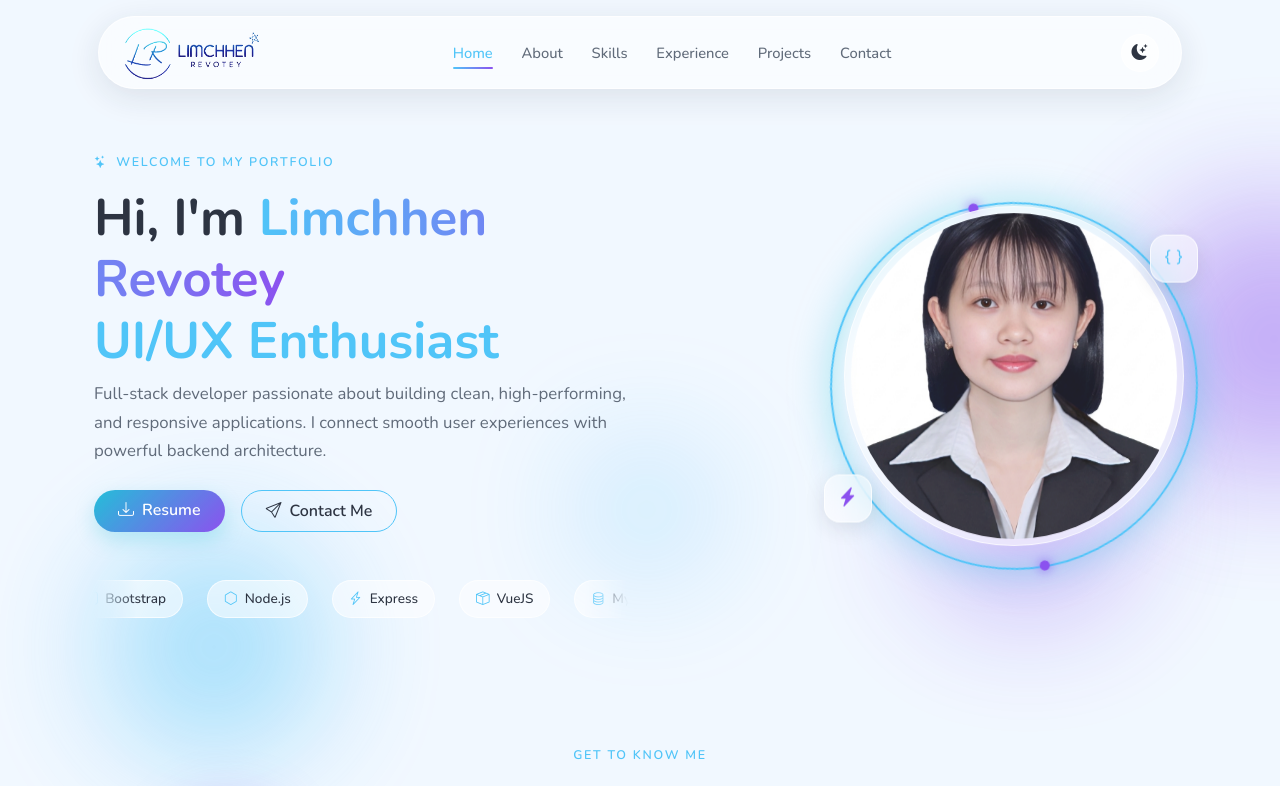
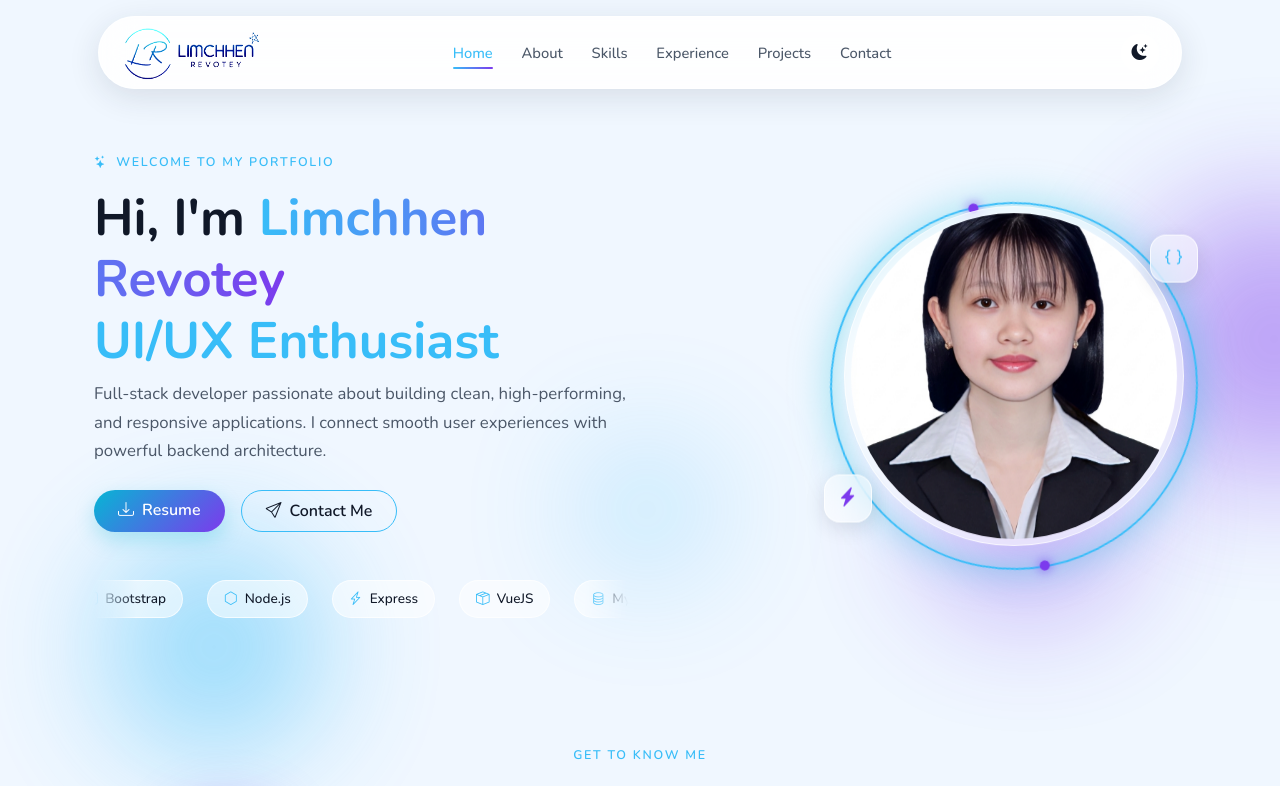
Before and after one commit to LimchhenRevotey/my-portfolio, a Vue app: page / in a window 1280 px wide. Shown: the top 786 px of the page. Built offline with nearby package versions, Linux system fonts and the light colour scheme.

Commit message:
update navbar blur opacity

```diff
--- a/src/assets/main.css
+++ b/src/assets/main.css
@@ -8,8 +8,7 @@
   --text-muted: #4b5768;
   --card-bg: rgba(255, 255, 255, 0.55);
   --card-border: rgba(255, 255, 255, 0.7);
-  opacity: 0.88;
-  --nav-bg: rgba(255, 255, 255, 0.6);
+  --nav-bg: rgba(255, 255, 255, 0.88);
   --accent-cyan: #38BDF8;
   --accent-purple: #7c3aed;
   --glow: rgba(6, 182, 212, 0.35);
@@ -24,8 +23,7 @@
   --text-muted: #97a3bf;
   --card-bg: rgba(255, 255, 255, 0.06);
   --card-border: rgba(148, 233, 255, 0.18);
-  opacity: 0.88;
-  --nav-bg: rgba(13, 20, 36, 0.65);
+  --nav-bg: rgba(13, 20, 36, 0.88);
   --accent-cyan: #38BDF8;
   --accent-purple: #a78bfa;
   --glow: rgba(34, 211, 238, 0.45);
```
